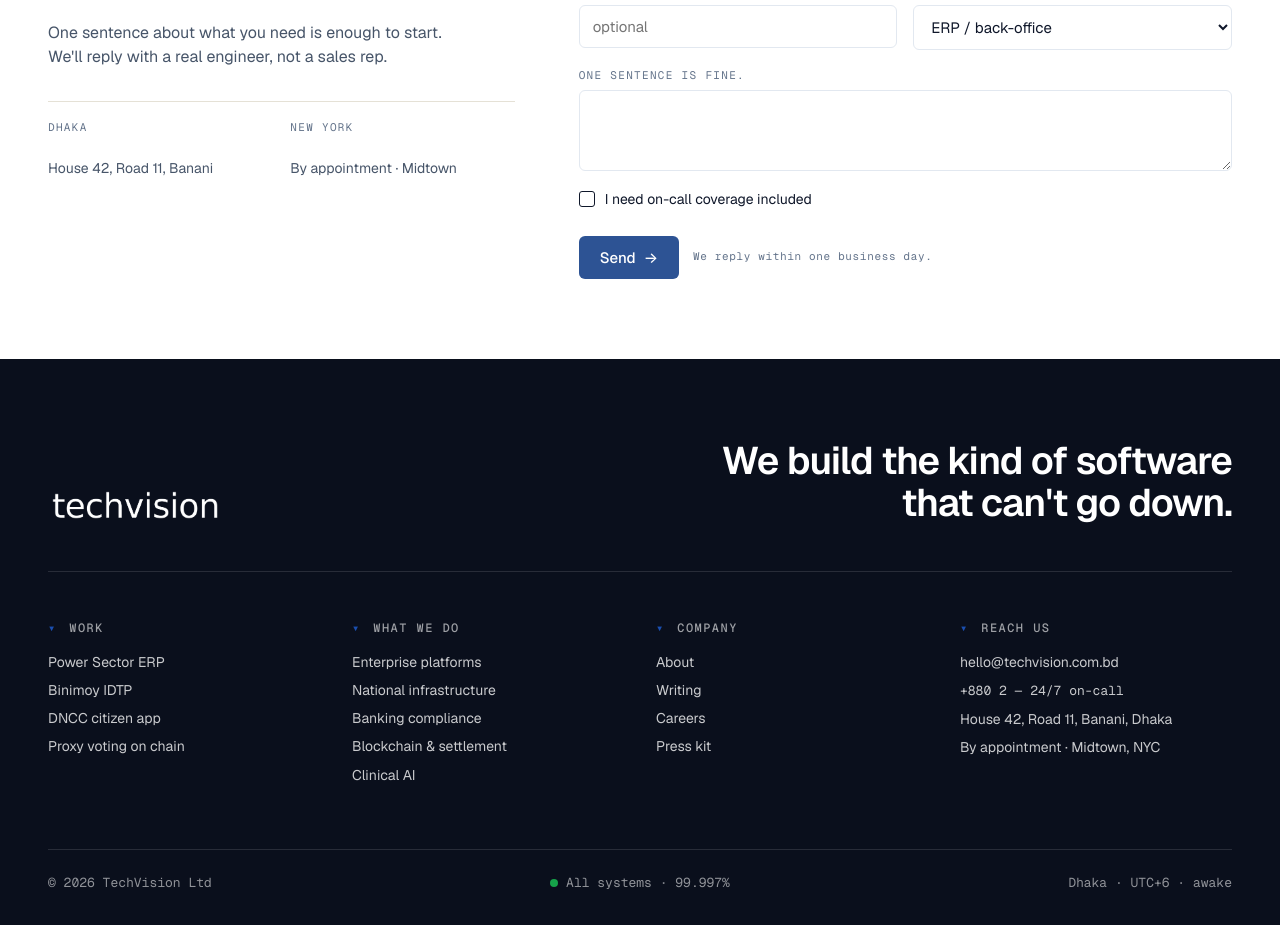
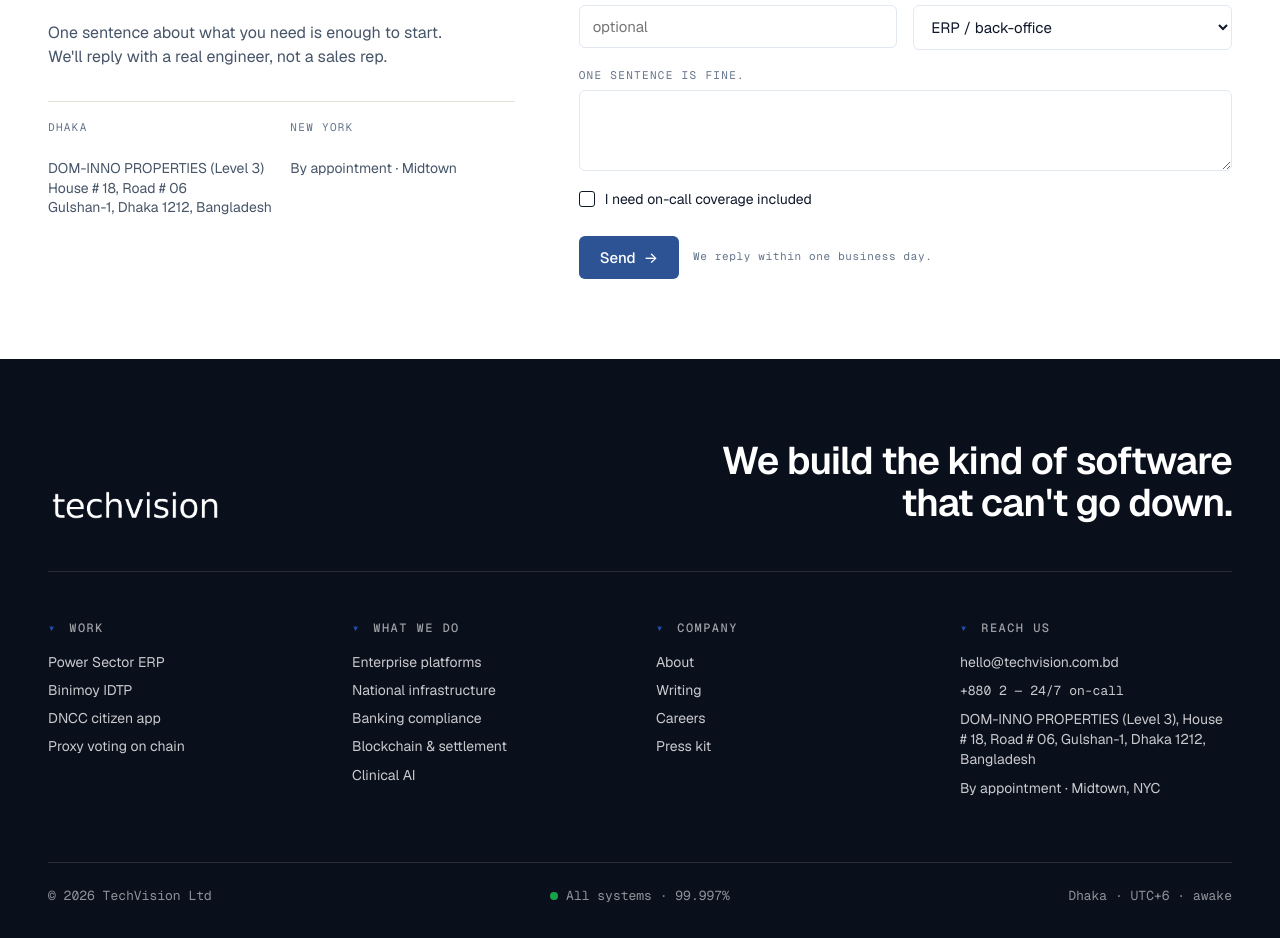
Before and after one commit to abroastags/techvision-site, a React (Vite) app: page / in a window 1280 px wide. Shown: the part 4044-4982 px from the top of the page. Built offline with nearby package versions, Linux system fonts and the light colour scheme.

Commit message:
Update Dhaka address to Gulshan-1 (DOM-INNO PROPERTIES)

```diff
--- a/src/about/components/AboutContact.jsx
+++ b/src/about/components/AboutContact.jsx
@@ -60,7 +60,7 @@
           <div className="about-contact__meta tv-mono">
             <div>
               <span className="about-contact__meta-l">Dhaka HQ</span>
-              <span>House 42, Road 11, Banani</span>
+              <span>DOM-INNO PROPERTIES (Level 3), House # 18, Road # 06, Gulshan-1, Dhaka 1212, Bangladesh</span>
             </div>
             <div>
               <span className="about-contact__meta-l">New York</span>
--- a/src/components/ContactBlock.jsx
+++ b/src/components/ContactBlock.jsx
@@ -68,7 +68,12 @@
           <h3 className="tv-contact__pitch">If it has to work,<br />we want to build it.</h3>
           <p className="tv-contact__sub">One sentence about what you need is enough to start. We'll reply with a real engineer, not a sales rep.</p>
           <div className="tv-contact__addr">
-            <div><span className="tv-mono">Dhaka</span><br />House 42, Road 11, Banani</div>
+            <div>
+              <span className="tv-mono">Dhaka</span><br />
+              DOM-INNO PROPERTIES (Level 3)<br />
+              House # 18, Road # 06<br />
+              Gulshan-1, Dhaka 1212, Bangladesh
+            </div>
             <div><span className="tv-mono">New York</span><br />By appointment · Midtown</div>
           </div>
         </div>
--- a/src/components/Footer.jsx
+++ b/src/components/Footer.jsx
@@ -46,7 +46,7 @@
             <ul>
               <li><a href="mailto:hello@techvision.com.bd">hello@techvision.com.bd</a></li>
               <li><span className="tv-mono">+880 2 — 24/7 on-call</span></li>
-              <li>House 42, Road 11, Banani, Dhaka</li>
+              <li>DOM-INNO PROPERTIES (Level 3), House # 18, Road # 06, Gulshan-1, Dhaka 1212, Bangladesh</li>
               <li>By appointment · Midtown, NYC</li>
             </ul>
           </div>
```
